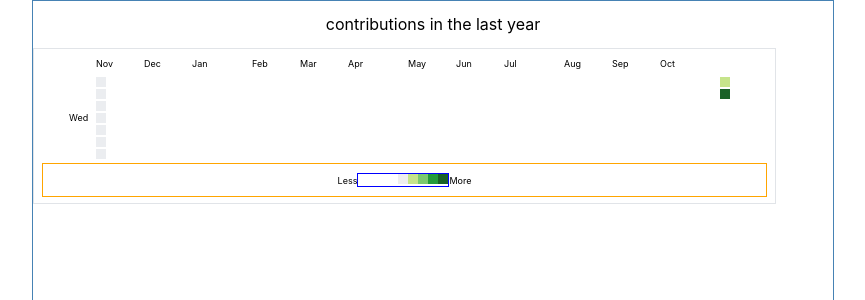
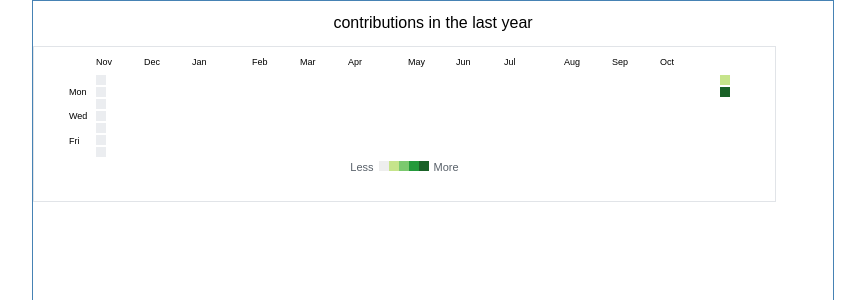
Before and after one commit to hianson/GitHub-Calendar-Clone, a React (Create React App) app in the folder frontend/: page / in a window 1280 px wide. Shown: the top 300 px of the page, without its empty margins (207-1072 px from the left). Built offline with nearby package versions, Linux system fonts and the light colour scheme.

Commit message:
add day axis to graph

```diff
--- a/frontend/src/App.css
+++ b/frontend/src/App.css
@@ -1,5 +1,5 @@
 body {
-  font-family: -apple-system, BlinkMacSystemFont, "Segoe UI", Helvetica, Arial, sans-serif, "Apple Color Emoji", "Segoe UI Emoji", "Segoe UI Symbol"
+  /*font-family: -apple-system, BlinkMacSystemFont, "Segoe UI", Helvetica, Arial, sans-serif, "Apple Color Emoji", "Segoe UI Emoji", "Segoe UI Symbol"*/
 }
 
 h2 {
@@ -28,19 +28,25 @@ h2 {
 }
 
 .graph-footer {
-  border: 1px orange solid;
+  /*border: 1px orange solid;*/
+  font-size: 11px;
+  color: #586069;
 }
 
 .legend {
   display: inline-block;
   /*position: relative;*/
   list-style-type: none;
-  /*margin: 0 5px;*/
-  border: 1px blue solid;
+  margin: 0 5px;
+  /*border: 1px blue solid;*/
+  padding-left: 0;
 }
 
 .legend li {
   width: 10px;
   height: 10px;
   display: inline-block;
+  /*margin-right: 3px;*/
+  /*margin: 0 2px 0 2px;*/
+  /*margin-right: 3px;*/
 }
--- a/frontend/src/App.js
+++ b/frontend/src/App.js
@@ -162,8 +162,13 @@ class App extends Component {
 
 
 
-
+              <text text-anchor="start" class="wday" dx="-14" dy="8" style={{ display:"none" }}>Sun</text>
+              <text text-anchor="start" class="wday" dx="-14" dy="20">Mon</text>
+              <text text-anchor="start" class="wday" dx="-14" dy="32" style={{ display:"none" }}>Tue</text>
               <text text-anchor="start" class="wday" dx="-14" dy="44">Wed</text>
+              <text text-anchor="start" class="wday" dx="-14" dy="57" style={{ display:"none" }}>Thu</text>
+              <text text-anchor="start" class="wday" dx="-14" dy="69">Fri</text>
+              <text text-anchor="start" class="wday" dx="-14" dy="81" style={{ display:"none" }}>Sat</text>
 
             </g>
           </svg>
```
